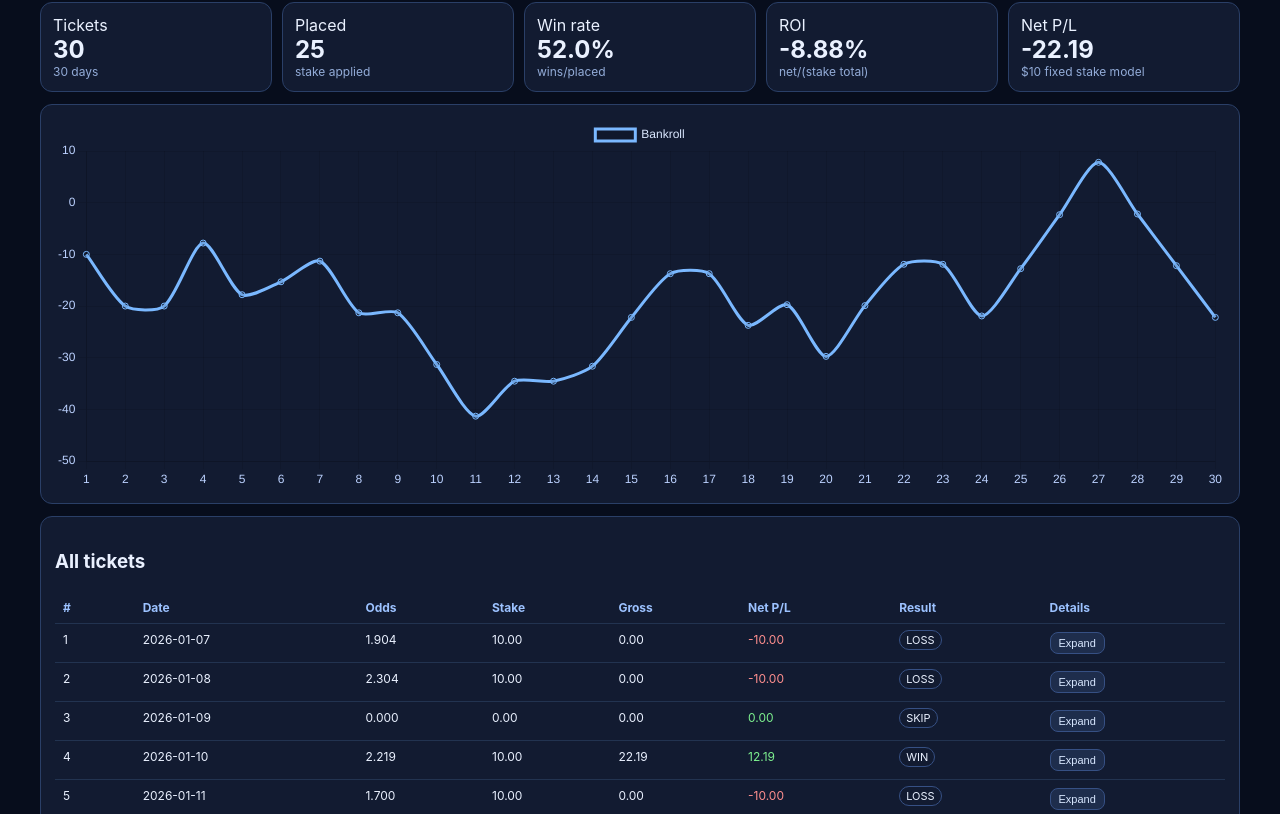
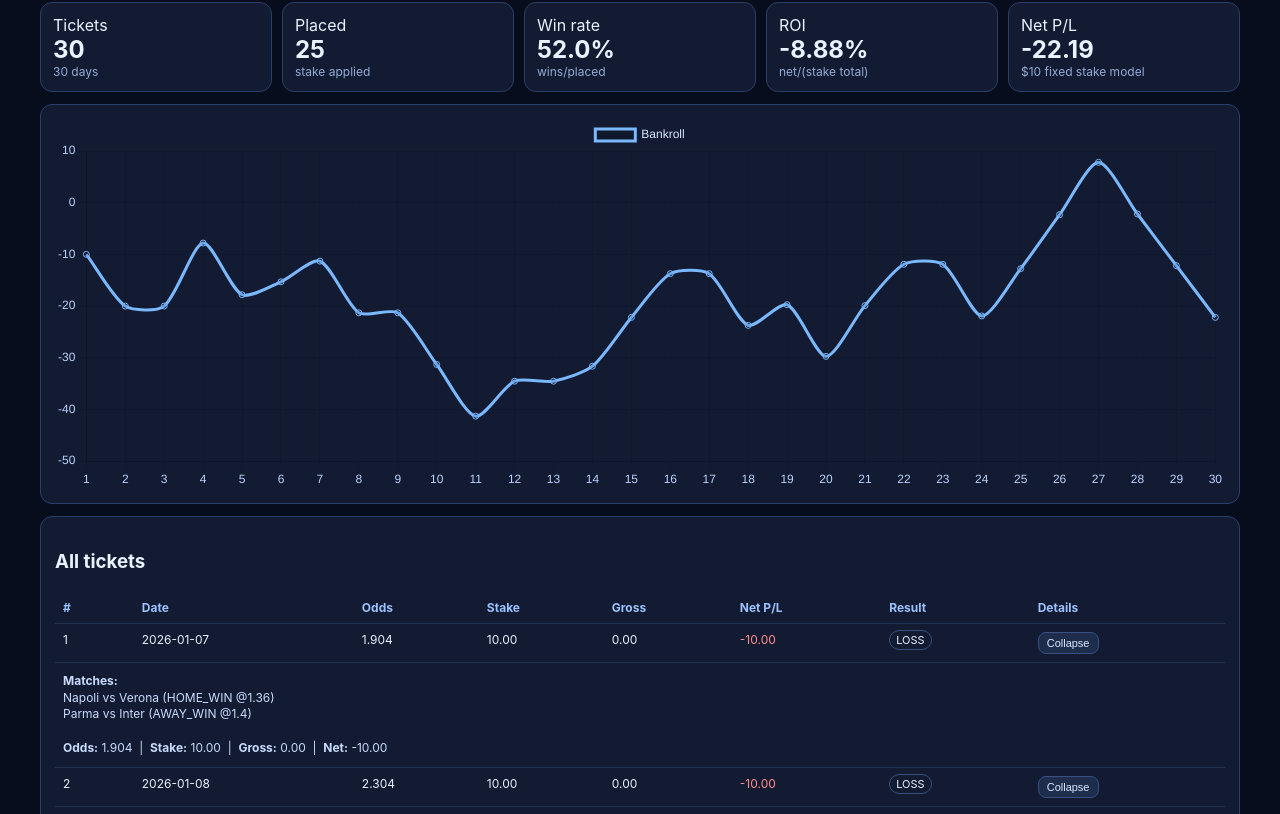
Before and after one commit to golikboti-tech/football-backtest-dashboard, a plain HTML site: page index.html in a window 1280 px wide. Shown: the part 104-918 px from the top of the page. Drawn offline with nearby package versions, Linux system fonts and the light colour scheme.

Commit message:
Set ticket details expanded by default

```diff
--- a/index.html
+++ b/index.html
@@ -20,7 +20,7 @@
     .win{color:#7df08f}.loss{color:#ff8f8f}
     .tag{font-size:11px;padding:2px 6px;border-radius:999px;border:1px solid #365084}
     .btn{background:#1e2d4c;color:#d8e7ff;border:1px solid #365084;border-radius:8px;padding:4px 8px;font-size:11px;cursor:pointer}
-    .detail-row{display:none}
+    .detail-row{display:table-row}
     .detail-box{padding:10px 8px;color:#c9dcff;line-height:1.4}
     @media (max-width:900px){
       body{padding:12px}
@@ -106,7 +106,7 @@
         <td class="hide-mobile">${Number(r.gross_return).toFixed(2)}</td>
         <td class="${r.net_pl>=0?'win':'loss'}">${Number(r.net_pl).toFixed(2)}</td>
         <td><span class="tag">${r.result}</span></td>
-        <td><button class="btn" data-target="${id}">Expand</button></td>
+        <td><button class="btn" data-target="${id}">Collapse</button></td>
       </tr>
       <tr id="${id}" class="detail-row">
         <td colspan="8" class="detail-box">
@@ -123,7 +123,7 @@
       const btn = e.target.closest('button[data-target]');
       if (!btn) return;
       const row = document.getElementById(btn.dataset.target);
-      const open = row.style.display === 'table-row';
+      const open = getComputedStyle(row).display !== 'none';
       row.style.display = open ? 'none' : 'table-row';
       btn.textContent = open ? 'Expand' : 'Collapse';
     });
```
